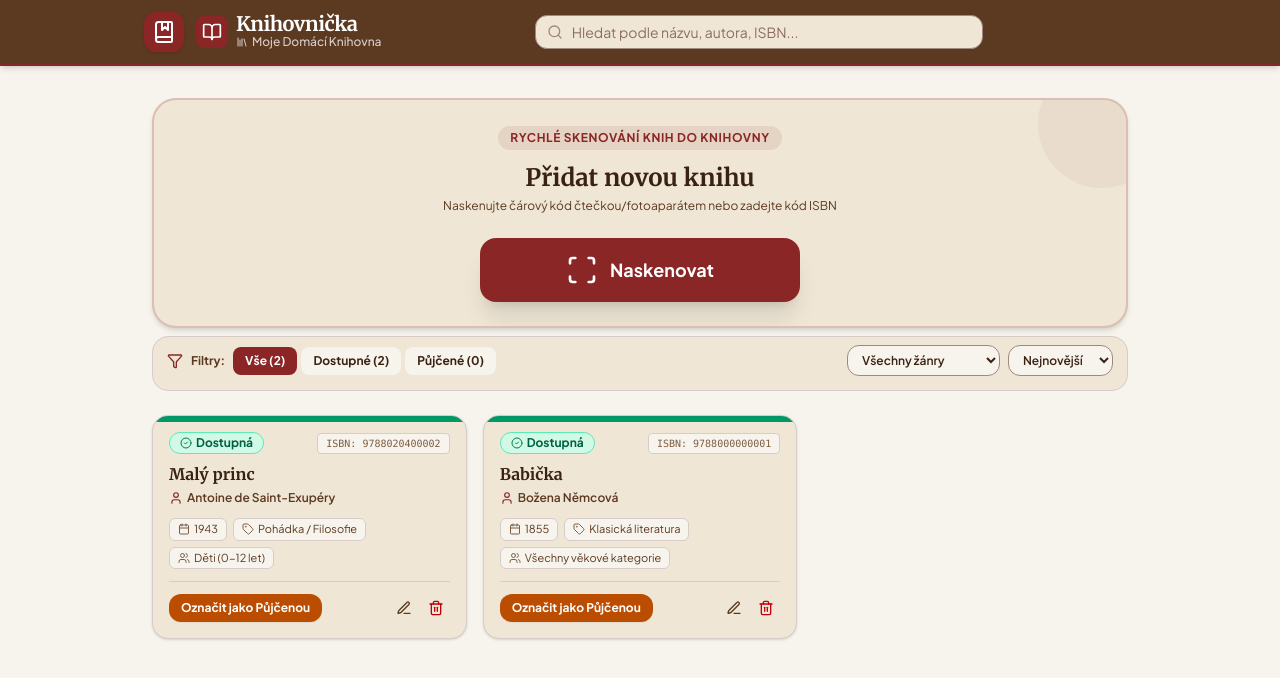
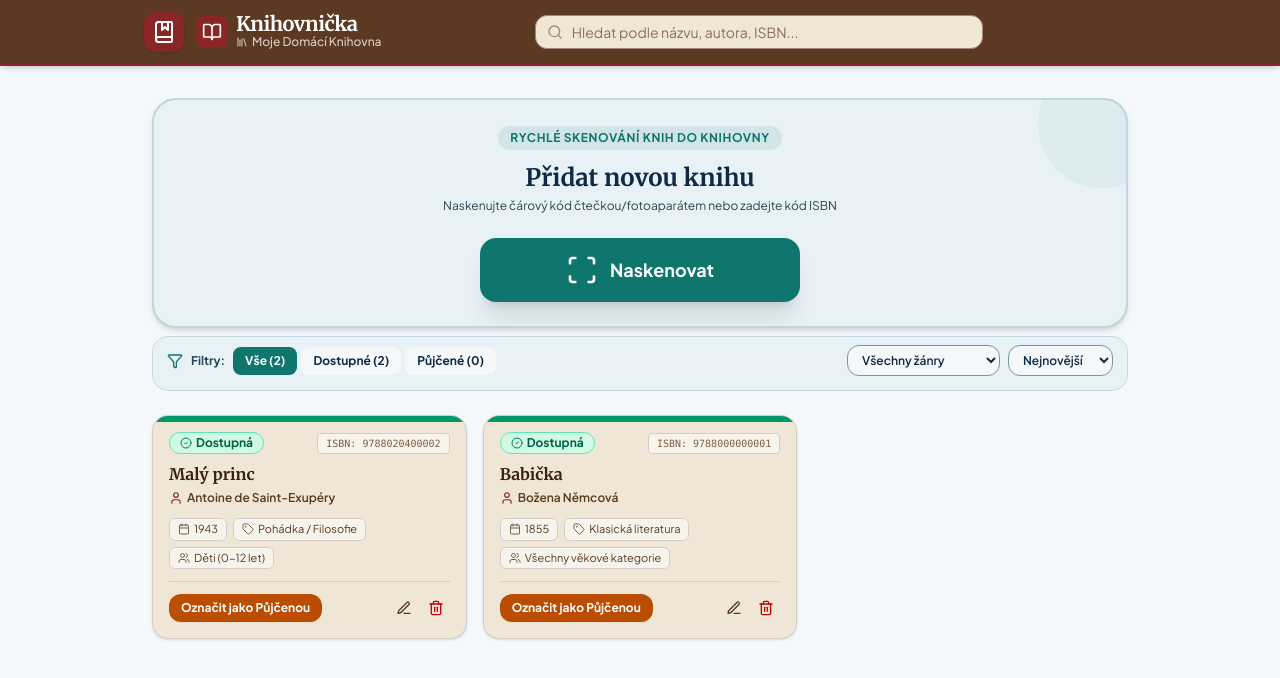
Before and after one commit to etCharion/test, a React (Vite) app: page / in a window 1280 px wide. Both pictures are taken after a click on the button 640 px from the left and 414 px from the top of the page. Shown: the top 678 px of the page. Built offline with nearby package versions, Linux system fonts and the light colour scheme.

Commit message:
Update application color scheme

```diff
--- a/src/App.jsx
+++ b/src/App.jsx
@@ -265,7 +265,7 @@ export default function App() {
   }
 
   return (
-    <div className="min-h-screen bg-[#f7f3ed] flex flex-col font-sans">
+    <div className="min-h-screen bg-[#f4f8fb] flex flex-col font-sans">
       {/* Top Navbar */}
       <Navbar
         onOpenSidebar={() => setShowSidebar(true)}
@@ -280,24 +280,24 @@ export default function App() {
       <main className="flex-1 max-w-5xl w-full mx-auto p-4 sm:p-6 space-y-6">
         {/* Librarian Header & Big Scan Button */}
         {role === 'librarian' && (
-          <div className="bg-[#efe6d5] border-2 border-[#8b2626]/20 rounded-3xl p-6 shadow-md text-center relative overflow-hidden my-2">
-            <div className="absolute top-0 right-0 w-32 h-32 bg-[#8b2626]/5 rounded-full -mr-10 -mt-10 pointer-events-none"></div>
+          <div className="bg-[#e8f1f5] border-2 border-[#0f766e]/20 rounded-3xl p-6 shadow-md text-center relative overflow-hidden my-2">
+            <div className="absolute top-0 right-0 w-32 h-32 bg-[#0f766e]/5 rounded-full -mr-10 -mt-10 pointer-events-none"></div>
 
             <div className="max-w-md mx-auto">
-              <span className="inline-block text-xs font-bold text-[#8b2626] uppercase tracking-wider bg-[#8b2626]/10 px-3 py-1 rounded-full mb-3">
+              <span className="inline-block text-xs font-bold text-[#0f766e] uppercase tracking-wider bg-[#0f766e]/10 px-3 py-1 rounded-full mb-3">
                 Rychlé skenování knih do knihovny
               </span>
-              <h2 className="text-2xl font-serif font-bold text-[#3a2212] mb-1">
+              <h2 className="text-2xl font-serif font-bold text-[#102a43] mb-1">
                 Přidat novou knihu
               </h2>
-              <p className="text-xs text-[#5c3a21] mb-6">
+              <p className="text-xs text-[#264653] mb-6">
                 Naskenujte čárový kód čtečkou/fotoaparátem nebo zadejte kód ISBN
               </p>
 
               {/* BIG CENTRAL SCAN BUTTON */}
               <button
                 onClick={() => setShowScannerModal(true)}
-                className="w-full max-w-xs mx-auto py-4 px-6 bg-[#8b2626] hover:bg-[#701e1e] active:scale-95 text-white font-bold text-lg rounded-2xl shadow-xl flex items-center justify-center space-x-3 transition-all cursor-pointer group"
+                className="w-full max-w-xs mx-auto py-4 px-6 bg-[#0f766e] hover:bg-[#115e59] active:scale-95 text-white font-bold text-lg rounded-2xl shadow-xl flex items-center justify-center space-x-3 transition-all cursor-pointer group"
               >
                 <Scan className="w-8 h-8 group-hover:scale-110 transition-transform" />
                 <span>Naskenovat</span>
@@ -308,19 +308,19 @@ export default function App() {
 
         {/* Reader Header Banner */}
         {role === 'reader' && (
-          <div className="bg-[#efe6d5] border border-[#d7ccc8] rounded-2xl p-5 shadow-xs flex flex-col sm:flex-row items-center justify-between gap-3">
+          <div className="bg-[#e8f1f5] border border-[#c5d9e4] rounded-2xl p-5 shadow-xs flex flex-col sm:flex-row items-center justify-between gap-3">
             <div>
-              <h2 className="text-xl font-serif font-bold text-[#3a2212]">
+              <h2 className="text-xl font-serif font-bold text-[#102a43]">
                 Katalog knihovny: {currentLibrary?.name || 'Vyberte knihovnu'}
               </h2>
-              <p className="text-xs text-[#5c3a21] mt-0.5">
+              <p className="text-xs text-[#264653] mt-0.5">
                 Prohlížejte si knižní fond a aktuální dostupnost výpůjček
               </p>
             </div>
 
             <button
               onClick={() => setShowLibraryModal(true)}
-              className="px-4 py-2 bg-[#5c3a21] hover:bg-[#3a2212] text-white text-xs font-bold rounded-xl flex items-center space-x-1.5 transition-colors cursor-pointer shrink-0"
+              className="px-4 py-2 bg-[#264653] hover:bg-[#102a43] text-white text-xs font-bold rounded-xl flex items-center space-x-1.5 transition-colors cursor-pointer shrink-0"
             >
               <Library className="w-4 h-4" />
               <span>Vybrat jinou knihovnu</span>
@@ -329,17 +329,17 @@ export default function App() {
         )}
 
         {/* Active Filter Bar & Sorting */}
-        <div className="flex flex-wrap items-center justify-between gap-3 pt-2 bg-[#efe6d5] p-3.5 rounded-2xl border border-[#d7ccc8]">
-          <div className="flex flex-wrap items-center gap-2 text-xs font-bold text-[#5c3a21]">
-            <Filter className="w-4 h-4 text-[#8b2626]" />
+        <div className="flex flex-wrap items-center justify-between gap-3 pt-2 bg-[#e8f1f5] p-3.5 rounded-2xl border border-[#c5d9e4]">
+          <div className="flex flex-wrap items-center gap-2 text-xs font-bold text-[#264653]">
+            <Filter className="w-4 h-4 text-[#0f766e]" />
             <span>Filtry:</span>
             <div className="flex space-x-1">
               <button
                 onClick={() => setActiveFilter('all')}
                 className={`px-3 py-1.5 rounded-lg transition-colors cursor-pointer ${
                   activeFilter === 'all'
-                    ? 'bg-[#8b2626] text-white font-bold'
-                    : 'bg-[#f7f3ed] text-[#3a2212] hover:bg-[#e8ddc8]'
+                    ? 'bg-[#0f766e] text-white font-bold'
+                    : 'bg-[#f4f8fb] text-[#102a43] hover:bg-[#d5e5ed]'
                 }`}
               >
                 Vše ({books.length})
@@ -348,8 +348,8 @@ export default function App() {
                 onClick={() => setActiveFilter('Dostupná')}
                 className={`px-3 py-1.5 rounded-lg transition-colors cursor-pointer ${
                   activeFilter === 'Dostupná'
-                    ? 'bg-[#8b2626] text-white font-bold'
-                    : 'bg-[#f7f3ed] text-[#3a2212] hover:bg-[#e8ddc8]'
+                    ? 'bg-[#0f766e] text-white font-bold'
+                    : 'bg-[#f4f8fb] text-[#102a43] hover:bg-[#d5e5ed]'
                 }`}
               >
                 Dostupné ({availableCount})
@@ -358,8 +358,8 @@ export default function App() {
                 onClick={() => setActiveFilter('Půjčená')}
                 className={`px-3 py-1.5 rounded-lg transition-colors cursor-pointer ${
                   activeFilter === 'Půjčená'
-                    ? 'bg-[#8b2626] text-white font-bold'
-                    : 'bg-[#f7f3ed] text-[#3a2212] hover:bg-[#e8ddc8]'
+                    ? 'bg-[#0f766e] text-white font-bold'
+                    : 'bg-[#f4f8fb] text-[#102a43] hover:bg-[#d5e5ed]'
                 }`}
               >
                 Půjčené ({borrowedCount})
@@ -373,7 +373,7 @@ export default function App() {
               <select
                 value={selectedGenreFilter}
                 onChange={(e) => setSelectedGenreFilter(e.target.value)}
-                className="bg-[#f7f3ed] border border-[#a1887f] text-[#3a2212] text-xs font-semibold px-2.5 py-1.5 rounded-xl focus:outline-none focus:ring-2 focus:ring-[#8b2626]"
+                className="bg-[#f4f8fb] border border-[#7895a6] text-[#102a43] text-xs font-semibold px-2.5 py-1.5 rounded-xl focus:outline-none focus:ring-2 focus:ring-[#0f766e]"
               >
                 <option value="all">Všechny žánry</option>
                 {availableGenres.map((g) => (
@@ -386,7 +386,7 @@ export default function App() {
             <select
               value={sortBy}
               onChange={(e) => setSortBy(e.target.value)}
-              className="bg-[#f7f3ed] border border-[#a1887f] text-[#3a2212] text-xs font-semibold px-2.5 py-1.5 rounded-xl focus:outline-none focus:ring-2 focus:ring-[#8b2626]"
+              className="bg-[#f4f8fb] border border-[#7895a6] text-[#102a43] text-xs font-semibold px-2.5 py-1.5 rounded-xl focus:outline-none focus:ring-2 focus:ring-[#0f766e]"
             >
               <option value="newest">Nejnovější</option>
               <option value="title">Název A-Z</option>
@@ -398,19 +398,19 @@ export default function App() {
 
         {/* Books Grid */}
         {loadingBooks ? (
-          <div className="text-center py-16 text-[#5c3a21]">
-            <div className="animate-spin w-8 h-8 border-4 border-[#8b2626] border-t-transparent rounded-full mx-auto mb-3"></div>
+          <div className="text-center py-16 text-[#264653]">
+            <div className="animate-spin w-8 h-8 border-4 border-[#0f766e] border-t-transparent rounded-full mx-auto mb-3"></div>
             <p className="text-sm font-semibold">Načítání knih v knihovně...</p>
           </div>
         ) : filteredBooks.length === 0 ? (
-          <div className="text-center py-16 bg-[#efe6d5] rounded-3xl border-2 border-dashed border-[#a1887f] p-8 max-w-md mx-auto">
-            <div className="p-4 bg-[#8b2626]/10 text-[#8b2626] rounded-2xl inline-block mb-3">
+          <div className="text-center py-16 bg-[#e8f1f5] rounded-3xl border-2 border-dashed border-[#7895a6] p-8 max-w-md mx-auto">
+            <div className="p-4 bg-[#0f766e]/10 text-[#0f766e] rounded-2xl inline-block mb-3">
               <BookPlus className="w-8 h-8" />
             </div>
-            <h3 className="font-serif font-bold text-lg text-[#3a2212] mb-1">
+            <h3 className="font-serif font-bold text-lg text-[#102a43] mb-1">
               Zatím nebyly nalezeny žádné knihy
             </h3>
-            <p className="text-xs text-[#5c3a21] mb-4">
+            <p className="text-xs text-[#264653] mb-4">
               {searchQuery
                 ? 'Pro zadaný vyhledávací dotaz nebyly nalezeny žádné výsledky.'
                 : 'V této knihovně zatím nejsou naskenované žádné knihy.'}
@@ -419,7 +419,7 @@ export default function App() {
             {role === 'librarian' && (
               <button
                 onClick={() => setShowScannerModal(true)}
-                className="px-5 py-2.5 bg-[#8b2626] text-white font-bold rounded-xl text-xs shadow-md cursor-pointer hover:bg-[#701e1e] transition-colors"
+                className="px-5 py-2.5 bg-[#0f766e] text-white font-bold rounded-xl text-xs shadow-md cursor-pointer hover:bg-[#115e59] transition-colors"
               >
                 Naskenovat první knihu
               </button>
```
